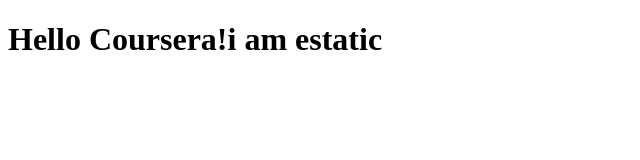
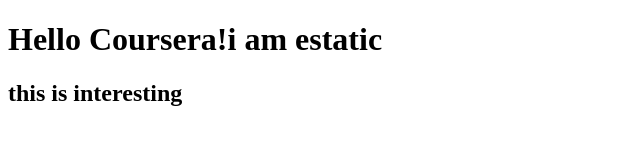
Before and after one commit to oa50/coursera-test, a plain HTML site: page site/index.html in a window 1280 px wide. Shown: the whole page, without its empty margins (0-640 px from the left). Drawn offline with Linux system fonts and the light colour scheme.

Commit message:
small addition

```diff
--- a/site/index.html
+++ b/site/index.html
@@ -5,5 +5,6 @@
 </head>
 <body>
 <h1>Hello Coursera!i am estatic</h1>
+<h2> this is interesting</h2>
 </body>
 </html>
```
